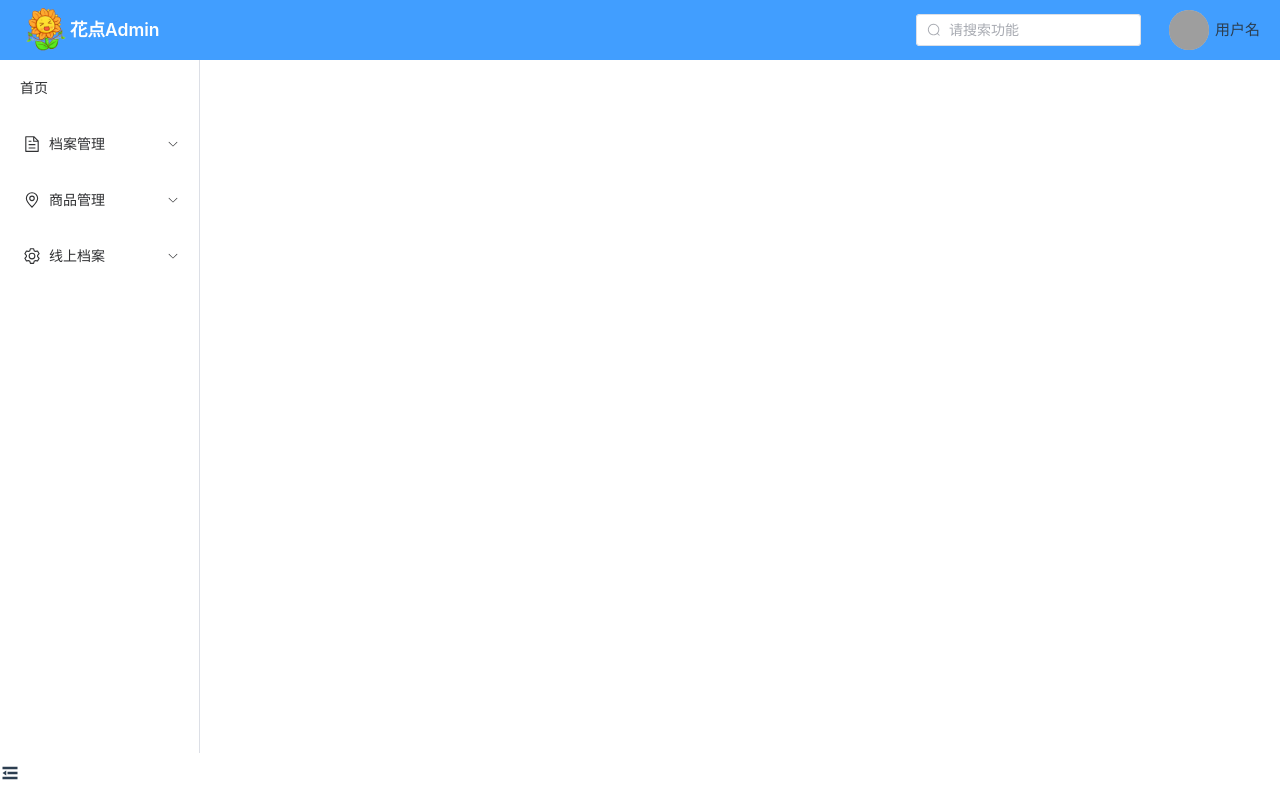
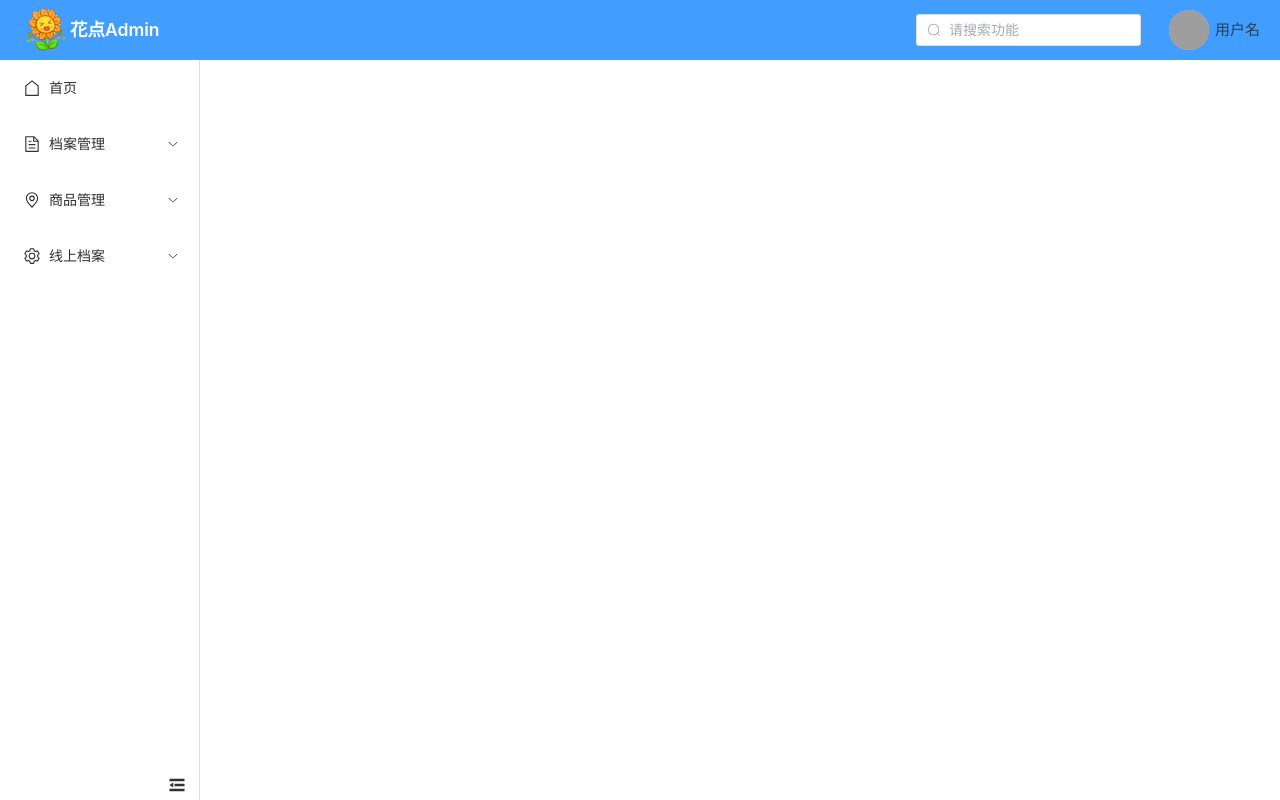
Before and after one commit to fe-lq/admin-base, a Vue app: page /admin in a window 1280 px wide. Built offline with nearby package versions, Linux system fonts and the light colour scheme; grey boxes are pictures that could not be loaded; what garfish would draw is missing.

Commit message:
fix: 修改菜单1116

```diff
--- a/src/layout/Menu.vue
+++ b/src/layout/Menu.vue
@@ -28,17 +28,24 @@ const handleClose = (key: string, keyPath: string[]) => {
             <el-icon><component :is="item.icon"></component></el-icon>
             <span>{{ item.name }}</span>
           </template>
-          <el-menu-item v-for="sub in item.children" :key="sub.id" :index="sub.url">{{
-            sub.name
-          }}</el-menu-item>
+          <el-menu-item v-for="sub in item.children" :key="sub.id" :index="sub.url">
+            {{ sub.name }}
+          </el-menu-item>
         </el-sub-menu>
-        <el-menu-item v-else :index="item.url">{{ item.name }}</el-menu-item>
+        <el-menu-item v-else :index="item.url">
+          <el-icon><component :is="item.icon"></component></el-icon>
+          {{ item.name }}
+        </el-menu-item>
       </template>
+      <el-menu-item class="menu-footer">
+        <el-icon v-if="!isCollapse" size="20px" @click="isCollapse = true"><Fold /></el-icon>
+        <el-icon v-else size="20px" @click="isCollapse = false"><Expand /></el-icon>
+      </el-menu-item>
     </el-menu>
-    <div class="menu-footer">
+    <!-- <div class="menu-footer">
       <el-icon v-if="!isCollapse" size="20px" @click="isCollapse = true"><Fold /></el-icon>
       <el-icon v-else size="20px" @click="isCollapse = false"><Expand /></el-icon>
-    </div>
+    </div> -->
   </el-aside>
 </template>
 
@@ -48,9 +55,19 @@ const handleClose = (key: string, keyPath: string[]) => {
   flex-direction: column;
   .el-menu {
     flex: 1;
-  }
-  .menu-footer {
-    padding: 10px 0;
+    .menu-footer {
+      position: absolute;
+      bottom: 0;
+      right: 0;
+      height: 30px;
+      padding: 0 5px;
+    }
+
+    &.el-menu--collapse {
+      .menu-footer {
+        padding: 0 var(--el-menu-base-level-padding);
+      }
+    }
   }
 }
 </style>
--- a/src/mock/MenuConfig.vue
+++ b/src/mock/MenuConfig.vue
@@ -1,6 +1,6 @@
 <script lang="ts">
 import { Micros } from '@/config/micro'
-import { Document, Location, Setting, HomeFilled } from '@element-plus/icons-vue'
+import { Document, Location, Setting, House } from '@element-plus/icons-vue'
 import type { DefineComponent } from 'vue'
 interface MenuItem {
   icon?: DefineComponent
@@ -11,7 +11,7 @@ interface MenuItem {
 }
 export const menuConfig: MenuItem[] = [
   {
-    icon: HomeFilled,
+    icon: House,
     url: '/home',
     name: '首页',
     id: '999',
```
